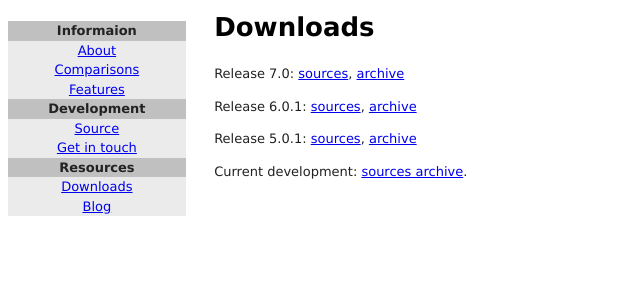
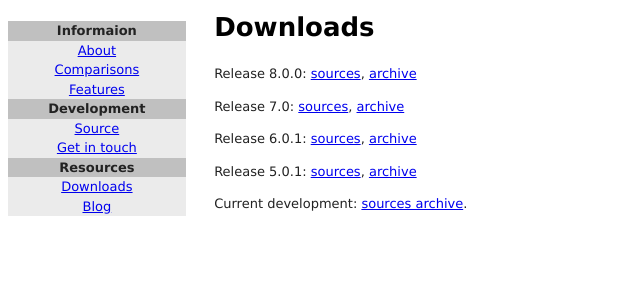
Before and after one commit to llvm-fortran/llvm-fortran.github.io, a Jekyll site: the page built from download.md, in a window 1280 px wide. Shown: the top 300 px of the page, without its empty margins (0-640 px from the left). Built offline with Jekyll 4.4.1, drawn with Linux system fonts in a browser that asks for light colours.

Commit message:
Add release 8, fix a typo

```diff
--- a/download.md
+++ b/download.md
@@ -3,6 +3,8 @@ layout: page
 title: Downloads
 permalink: /download/
 ---
+
+Release 8.0.0: [sources][8-src], [archive][8-arch]
 
 Release 7.0: [sources][7-src], [archive][7-arch]
 
@@ -17,5 +19,7 @@ Current development: [sources archive][master-src].
 [5-arch]: https://github.com/llvm-fortran/fort/archive/5.0.1.tar.gz
 [6-src]: https://github.com/llvm-fortran/fort/tree/6.0.1
 [6-arch]: https://github.com/llvm-fortran/fort/archive/6.0.1.tar.gz
-[7-src]: https://github.com/llvm-fortran/fort/tree/6.0
+[7-src]: https://github.com/llvm-fortran/fort/tree/7.0
 [7-arch]: https://github.com/llvm-fortran/fort/archive/7.0.tar.gz
+[8-src]: https://github.com/llvm-fortran/fort/tree/8.0.0
+[8-arch]: https://github.com/llvm-fortran/fort/archive/8.0.0.tar.gz
```
Also changed, not shown: Gemfile.lock.
